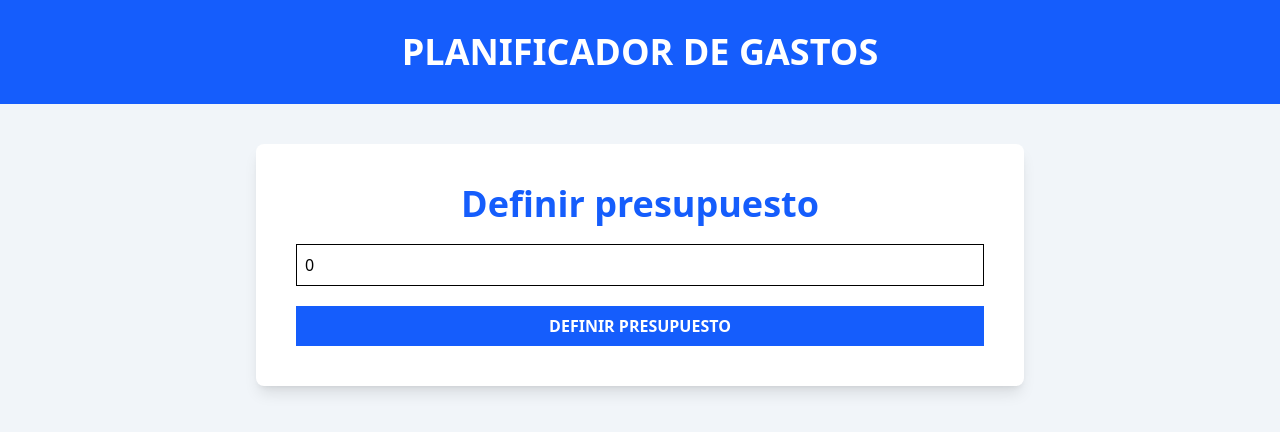
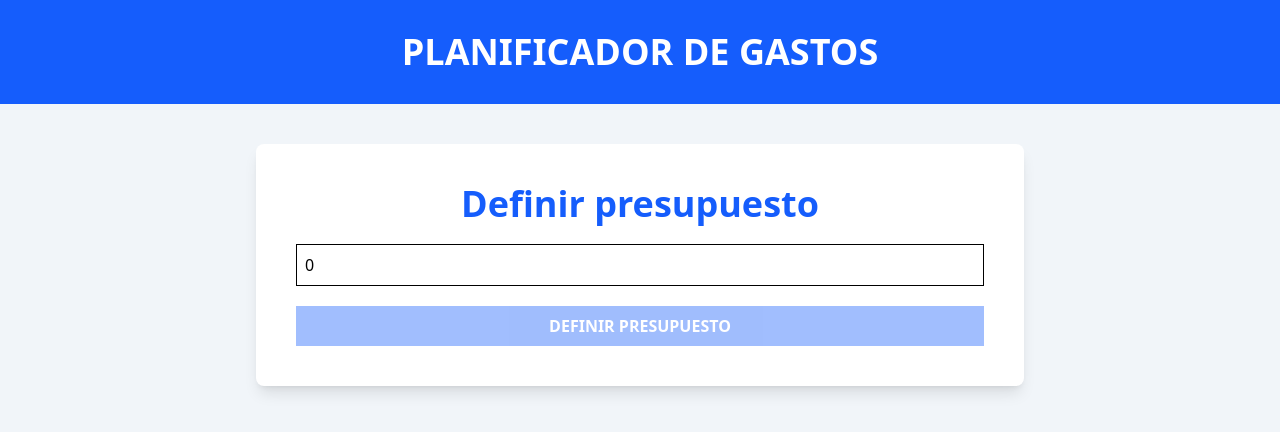
Before and after one commit to Sergio-NunezP/Control-Gastos, a React (Vite) app: page / in a window 1280 px wide. Shown: the top 432 px of the page. Built offline with nearby package versions, Linux system fonts and the light colour scheme.

Commit message:
Se empieza a trabar en el reducers

```diff
--- a/src/components/BudgetForm.tsx
+++ b/src/components/BudgetForm.tsx
@@ -1,13 +1,19 @@
-import { useState } from "react"
+import { useMemo, useState } from "react"
 
 
 export default function BudgetForm() {
 
     const [budget, setBudget] = useState(0)
 
+    // Recuperar los números
     const handleChange = (e: React.ChangeEvent<HTMLInputElement>) => {
         setBudget(e.target.valueAsNumber)
     }
+
+    // Input Opacitity
+    const isValid = useMemo(() => {
+        return isNaN(budget) || budget <= 0
+    }, [budget])
 
 
     return (
@@ -31,7 +37,8 @@
             <input
                 type="submit"
                 value='Definir presupuesto'
-                className="bg-blue-600 hover:bg-blue-700 cursor-pointer w-full p-2 text-white font-black uppercase"
+                className="bg-blue-600 hover:bg-blue-700 cursor-pointer w-full p-2 text-white font-black uppercase disabled:opacity-40"
+                disabled={isValid}
             />
 
         </form>
--- /dev/null
+++ b/src/reducers/budget-reducer.ts
@@ -0,0 +1,27 @@
+
+// 1: Se define la acción
+export type BudgetActions =
+    { type: 'add-budget', payload: { budget: number } }
+
+// 2: Se define el State
+export type BudgetState = {
+    budget: number
+}
+
+// 3: Se inicializa el State
+export const initialState: BudgetState = {
+    budget: 0
+}
+
+// 4: Se crea el Reducer
+export const budgetReducer = (
+    state: BudgetState = initialState,
+    action: BudgetActions
+) => {
+
+    if (action.type === 'add-budget')
+        return {
+            ...state,
+            budget: action.payload.budget
+        }
+}
```
